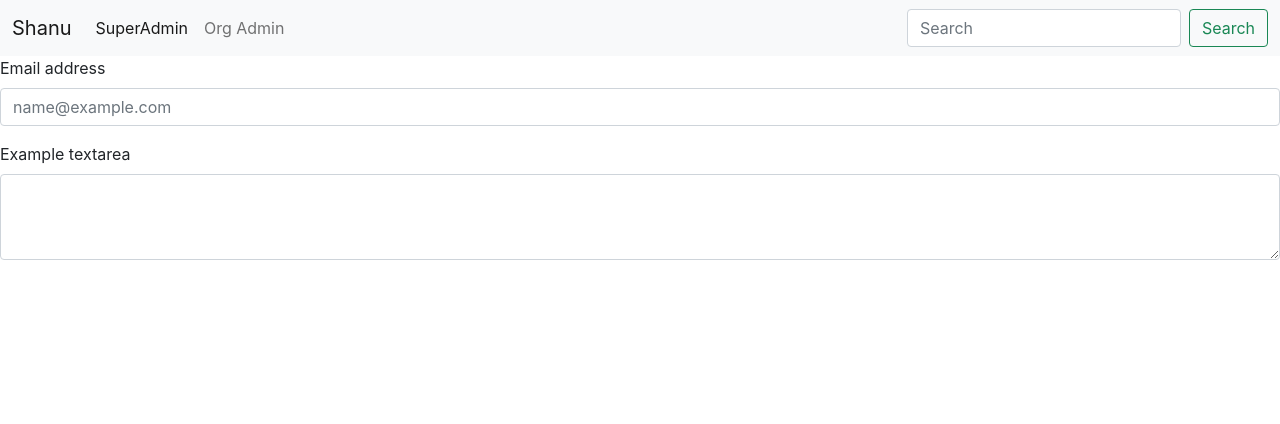
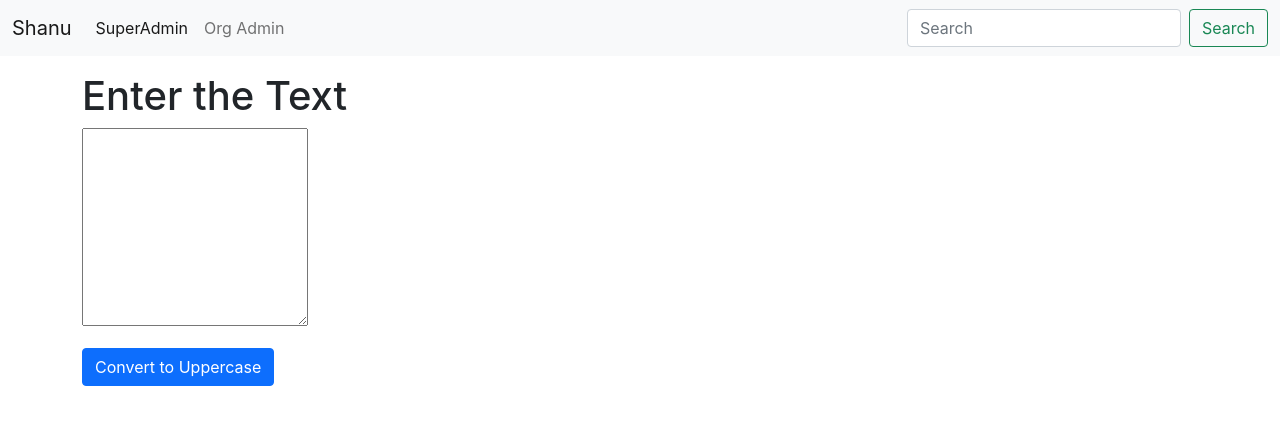
Before and after one commit to shanujaiswal/Practice_Project, a React (Create React App) app in the folder React/my-app/: page / in a window 1280 px wide. Shown: the top 424 px of the page. Built offline with nearby package versions, Linux system fonts and the light colour scheme.

Commit message:
first commit

```diff
--- a/React/my-app/src/App.js
+++ b/React/my-app/src/App.js
@@ -5,8 +5,10 @@ import TextForm from "./components/TextForm";
 function App() {
   return (
     <>
-      <Navbar title="Shanu" text1="SuperAdmin" text2="Org Admin"  />
-      <TextForm/>
+      <Navbar title="Shanu" text1="SuperAdmin" text2="Org Admin" />
+      <div className="container my-3">
+        <TextForm heading="Enter the Text"/>
+      </div>
     </>
   );
 }
--- a/React/my-app/src/components/TextForm.js
+++ b/React/my-app/src/components/TextForm.js
@@ -1,14 +1,14 @@
 import React from 'react'
 
-export default function TextForm() {
+export default function TextForm(props) {
   return (
-    <div><div class="mb-3">
-    <label for="exampleFormControlInput1" class="form-label">Email address</label>
-    <input type="email" class="form-control" id="exampleFormControlInput1" placeholder="name@example.com"/>
-  </div>
-  <div class="mb-3">
-    <label for="exampleFormControlTextarea1" class="form-label">Example textarea</label>
-    <textarea class="form-control" id="exampleFormControlTextarea1" rows="3"></textarea>
-  </div></div>
+    <div>
+      <h1>{props.heading}</h1>
+     <div class="mb-3">
+       {/* <label for="myBox" class="form-label">Example TextArea</label> */}
+        <textarea classnm jk  nh kh Name="form-control" id="myBox" rows="8"></textarea>
+      </div>
+      <button className="btn btn-primary">Convert to Uppercase </button>
+    </div>
   )
 }
```
